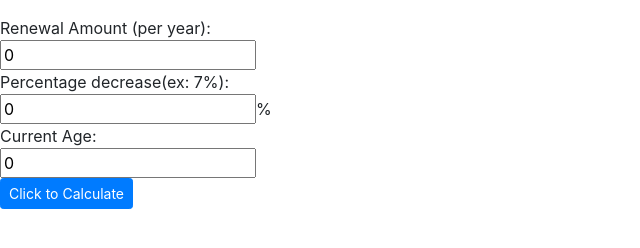
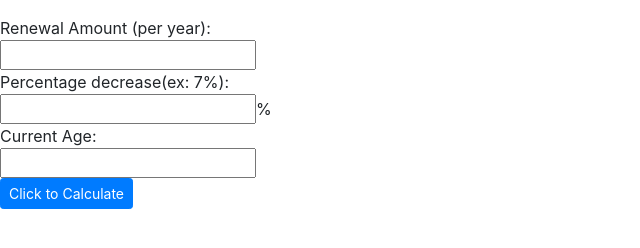
Before and after one commit to camoore/renewalCalculator, a plain HTML site: page index.html in a window 1280 px wide. Shown: the full height of the page, 0-640 px from the left. Drawn offline with nearby package versions, Linux system fonts and the light colour scheme.

Commit message:
More changes

```diff
--- a/index.html
+++ b/index.html
@@ -10,9 +10,9 @@
   <body>
     <p>
       <form>
-        Renewal Amount (per year): <br><input type="number" value = 0 id="amount"><br>
-        Percentage decrease(ex: 7%): <br><input type="number" id="percent" value = 0>%<br>
-        Current Age: <br><input type="number" id="age" value = 0><br>
+        Renewal Amount (per year): <br><input type="number"  id="amount"><br>
+        Percentage decrease(ex: 7%): <br><input type="number" id="percent" >%<br>
+        Current Age: <br><input type="number" id="age" ><br>
       </form>
       <button type="button" class="btn btn-primary btn-sm" id="clicked">Click to Calculate</button>
     </p>
```
